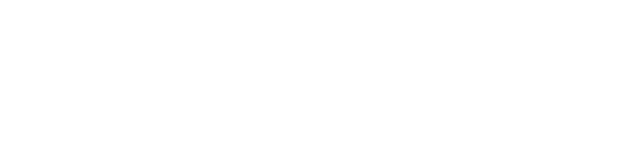
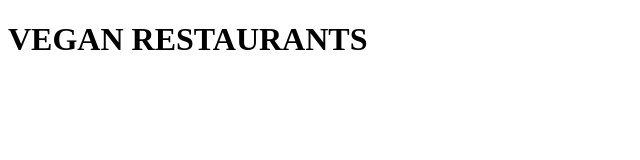
Before and after one commit to rachaelabiodun/Project, a plain HTML site: page vegan-restaurants.html in a window 1280 px wide. Shown: the whole page, without its empty margins (0-640 px from the left). Drawn offline with Linux system fonts and the light colour scheme; files that its build step writes are made by us from their sources.

Commit message:
Fixing Syntax
Restaurants page

```diff
--- a/vegan-restaurants.html
+++ b/vegan-restaurants.html
@@ -1,6 +1,11 @@
+<!DOCTYPE html>
 <html>
-<head>
+  <head>
   <link href="./styles.css" rel="stylesheet" type="text/css">
   <link href=".css/vegan-restaurants.css" rel="stylesheet" type="text/css">
-</head>
+ </head>
   <body>
+        <div class="header">
+    <h1>VEGAN RESTAURANTS</h1>
+  </body>
+</html>
```
Also changed, not shown: 1 other file.
